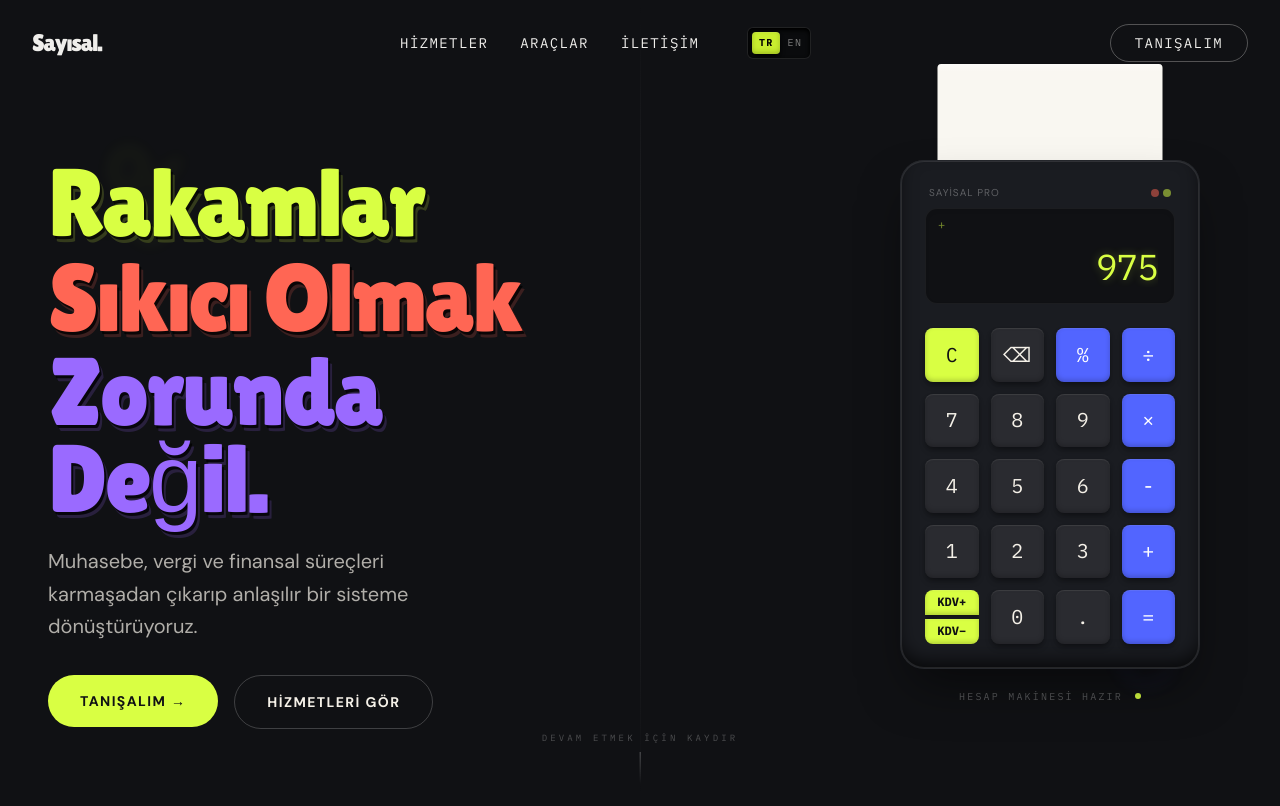
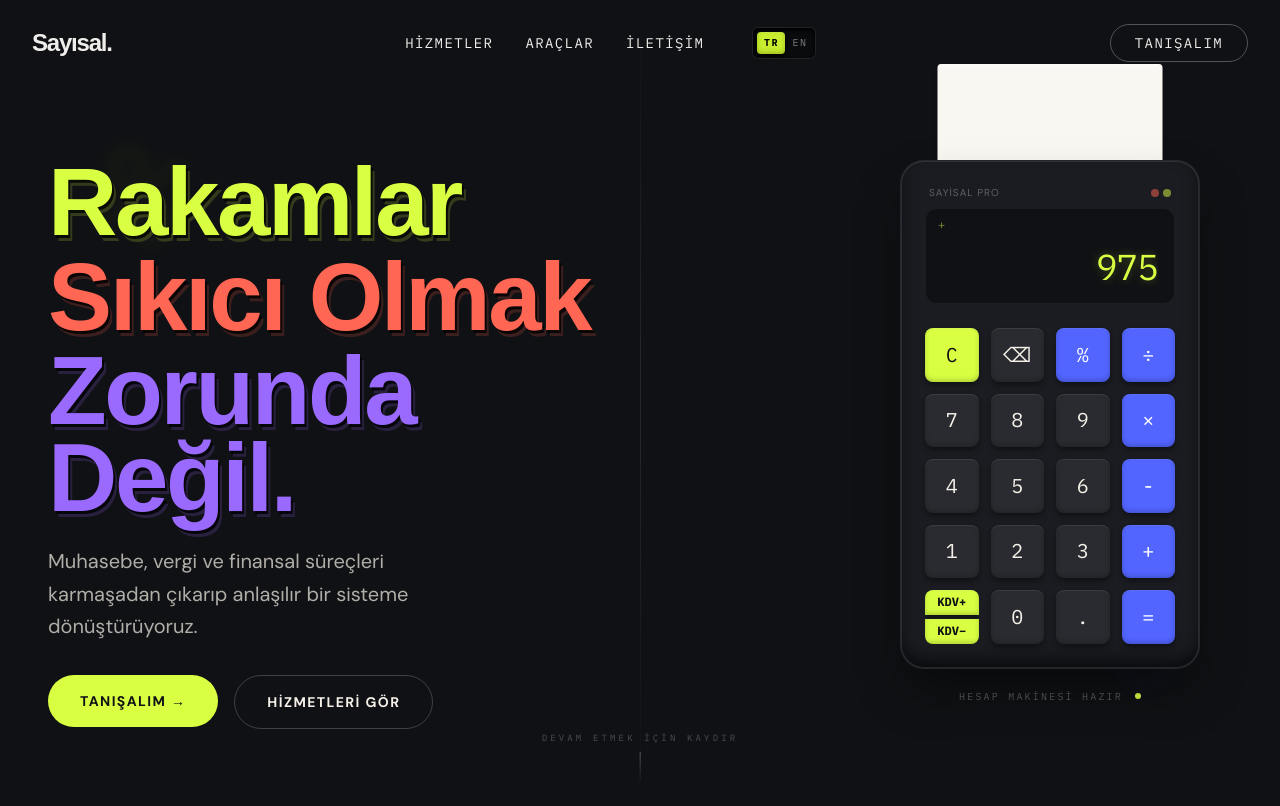
Before and after one commit to omeryigitler/muhasebe, a React (Vite) app: page / in a window 1280 px wide. Shown: the top 806 px of the page. Built offline with nearby package versions, Linux system fonts and the light colour scheme; a web font is replaced by a local one.

Commit message:
style: use DynaPuff for Turkish display typography

```diff
--- a/src/index.css
+++ b/src/index.css
@@ -21,7 +21,7 @@
   }
 
   html[lang="tr"] {
-    --font-display: "Lilita One", sans-serif;
+    --font-display: "DynaPuff", sans-serif;
   }
 
   html[lang="en"] {
@@ -41,15 +41,6 @@
     font-weight: 700;
   }
 
-  html[lang="tr"] h1,
-  html[lang="tr"] h2,
-  html[lang="tr"] h3,
-  html[lang="tr"] h4,
-  html[lang="tr"] h5,
-  html[lang="tr"] h6 {
-    font-weight: 400;
-  }
-
   :focus-visible {
     outline: 2px solid var(--color-acid-lime);
     outline-offset: 4px;
@@ -57,8 +48,8 @@
 }
 
 html[lang="tr"] .font-display {
-  font-family: "Lilita One", sans-serif;
-  font-weight: 400;
+  font-family: "DynaPuff", sans-serif;
+  font-weight: 700;
 }
 
 html[lang="en"] .font-display {
```
